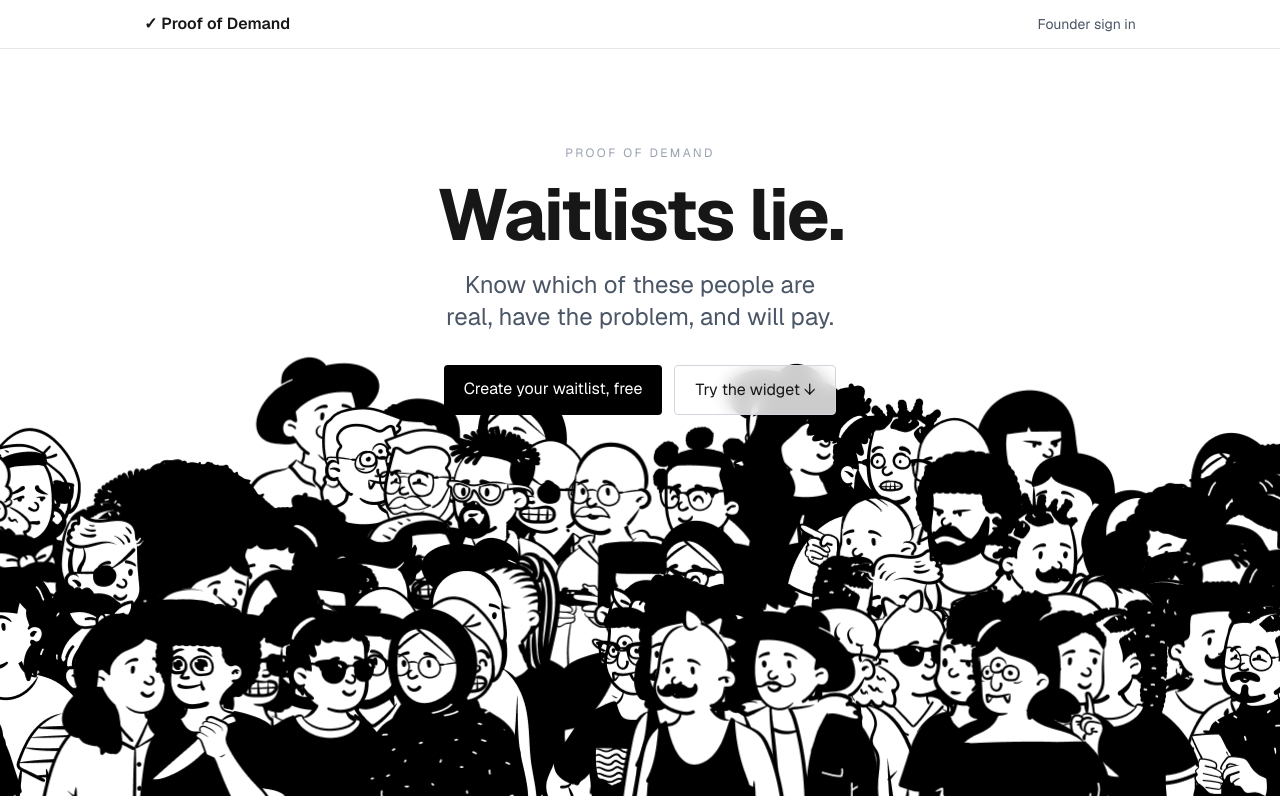
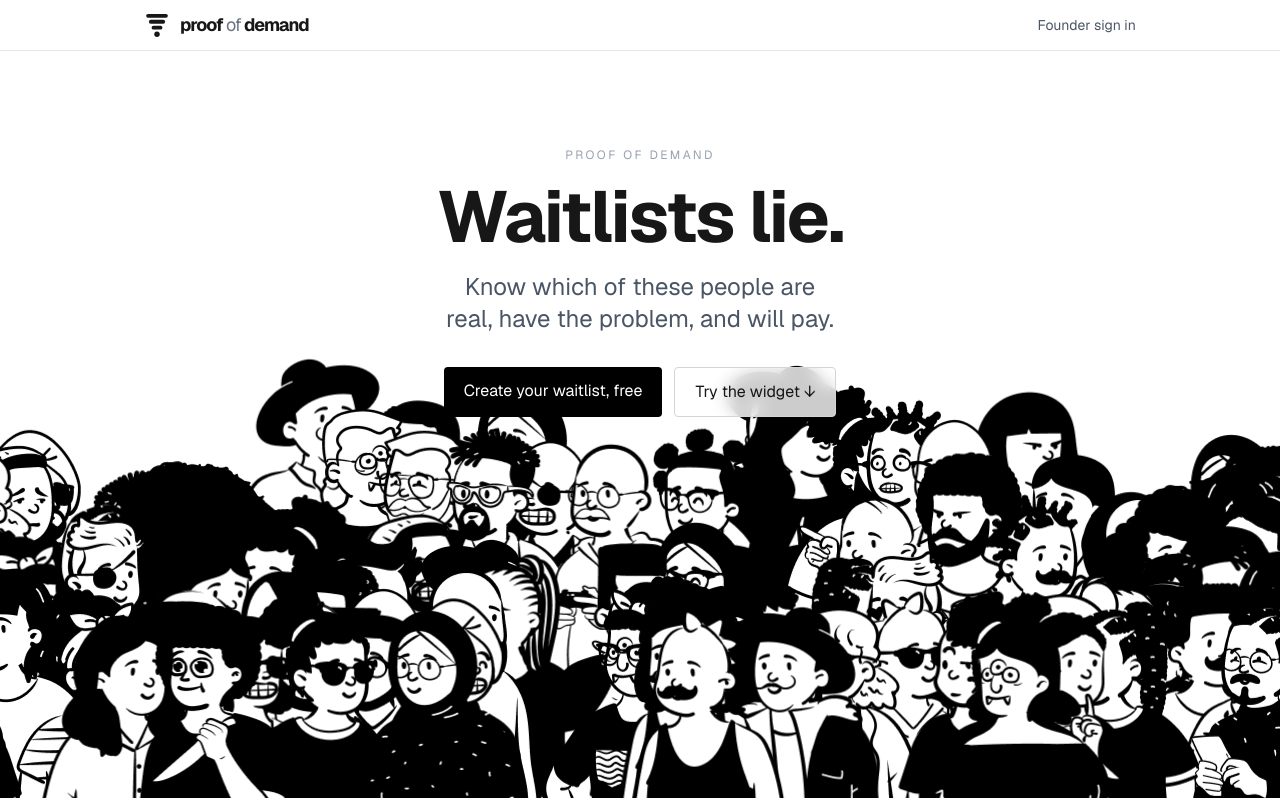
Before and after one commit to ayushraj09/PoD, a Next.js app in the folder web/: page / in a window 1280 px wide. Shown: the top 800 px of the page. Built offline with nearby package versions, Linux system fonts and the light colour scheme; no server answers.

Commit message:
B1: funnel logo in top bar and as favicon
Co-Authored-By: Claude Opus 5.5 <noreply@anthropic.com>

```diff
--- a/web/app/TopBar.tsx
+++ b/web/app/TopBar.tsx
@@ -4,7 +4,17 @@ export default function TopBar({ signedIn }: { signedIn?: boolean }) {
   return (
     <header className="border-b border-gray-200">
       <div className="mx-auto flex max-w-5xl items-center justify-between px-4 py-3">
-        <Link href="/" className="font-semibold">✓ Proof of Demand</Link>
+        <Link href="/" aria-label="Proof of Demand home" className="flex items-center gap-2.5">
+          <svg width="26" height="26" viewBox="0 0 48 48" aria-hidden="true" stroke="currentColor" strokeWidth="7" strokeLinecap="round">
+            <line x1="7.5" y1="7" x2="40.5" y2="7" />
+            <line x1="12.5" y1="18" x2="35.5" y2="18" />
+            <line x1="17.5" y1="29" x2="30.5" y2="29" />
+            <circle cx="24" cy="41" r="5" fill="currentColor" stroke="none" />
+          </svg>
+          <span className="text-lg font-bold leading-none tracking-[-0.055em]">
+            proof <span className="font-normal text-gray-500">of</span> demand
+          </span>
+        </Link>
         {signedIn ? (
           <form action="/auth/signout" method="post" className="flex items-center gap-4 text-sm">
             <Link href="/app" className="text-gray-600 hover:text-black">Dashboard</Link>
```
Also changed, not shown: web/app/icon.svg (added).
